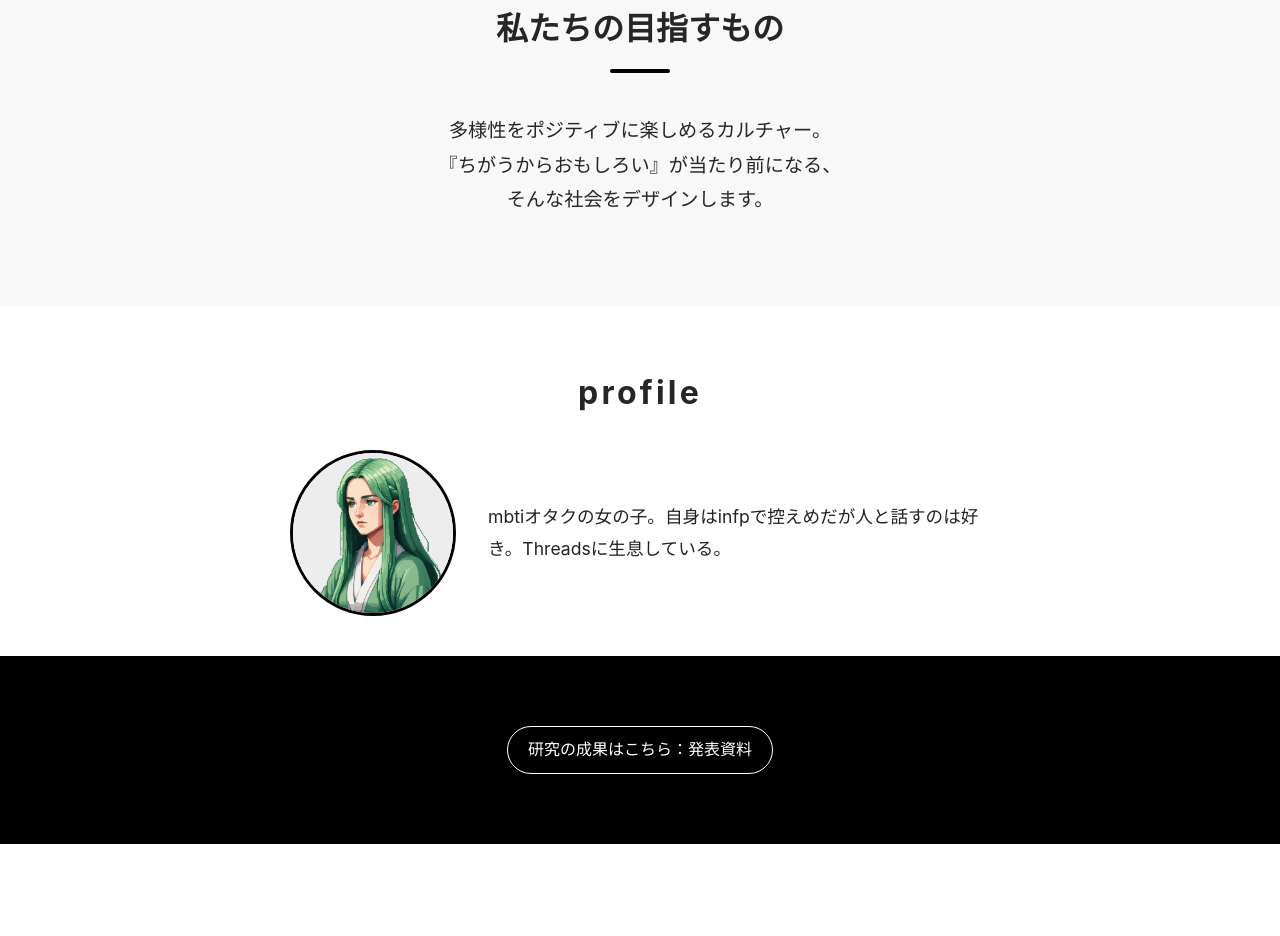
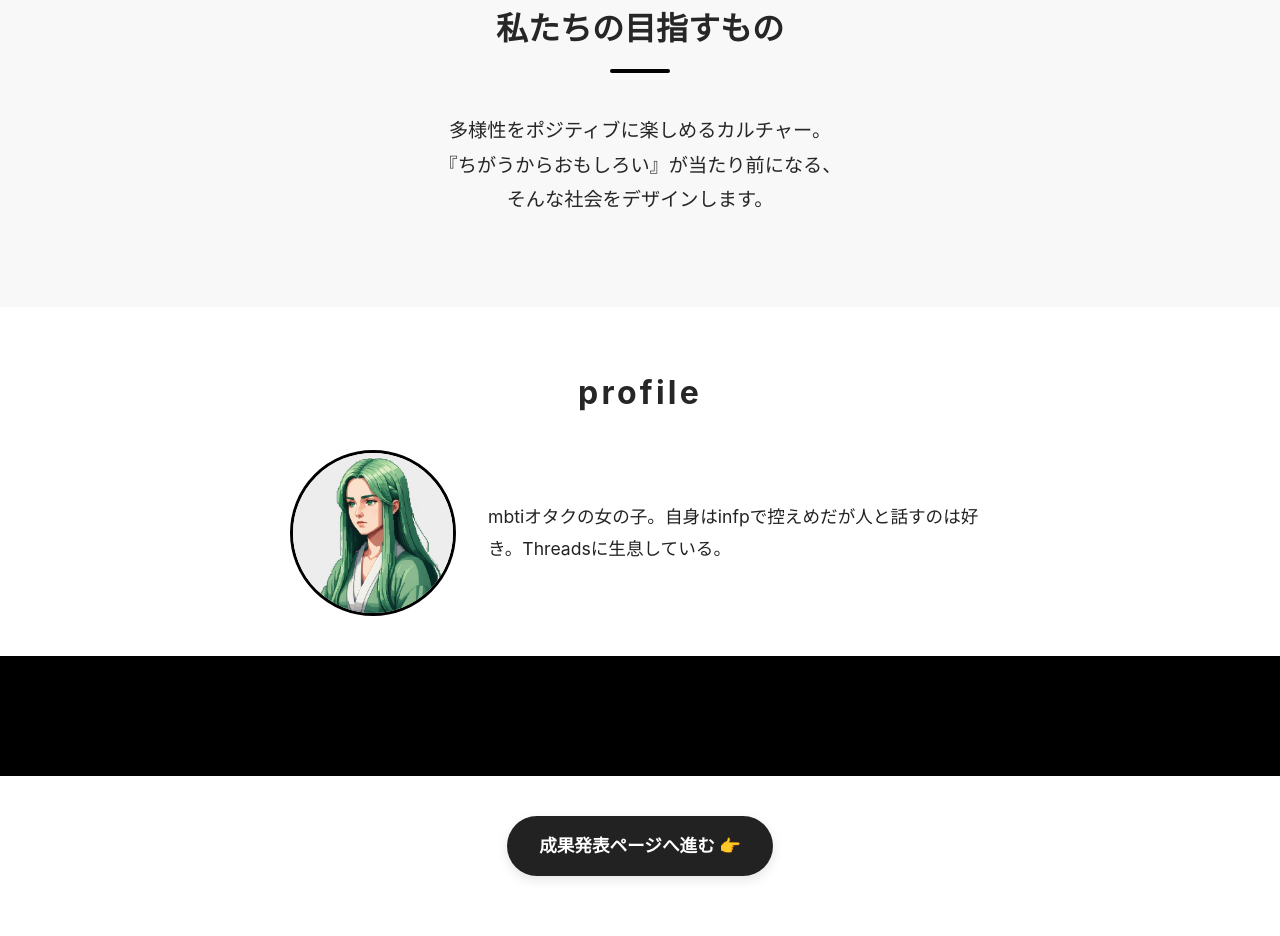
Before and after one commit to hikapiiii/otakuchan_homepage, a plain HTML site: page index.html in a window 1280 px wide. Shown: the part 2229-3165 px from the top of the page. Before the commit the page ends 3073 px from the top, so only its background shows below. Drawn offline with Linux system fonts and the light colour scheme.

Commit message:
Add navigation buttons to goals.html and index.html for improved user navigation. Include links to return to the top page and proceed to the成果発表 page, enhancing overall site usability.

```diff
--- a/index.html
+++ b/index.html
@@ -1170,8 +1170,14 @@
 
     <div class="footer">
         <div class="container">
-            <a href="goals.html" class="footer-link">研究の成果はこちら：発表資料</a>
         </div>
+    </div>
+
+    <!-- ナビゲーションボタン -->
+    <div style="text-align: center; padding: 40px 0 60px 0;">
+      <a href="goals.html" style="display: inline-block; text-decoration: none; background: #222; color: #fff; padding: 16px 32px; border-radius: 999px; font-weight: bold; font-size: 1.1em; transition: all 0.3s ease; box-shadow: 0 4px 12px rgba(0,0,0,0.1);">
+        成果発表ページへ進む 👉
+      </a>
     </div>
 </body>
 </html>
```
Also changed, not shown: goals.html (+7 -0 lines).
